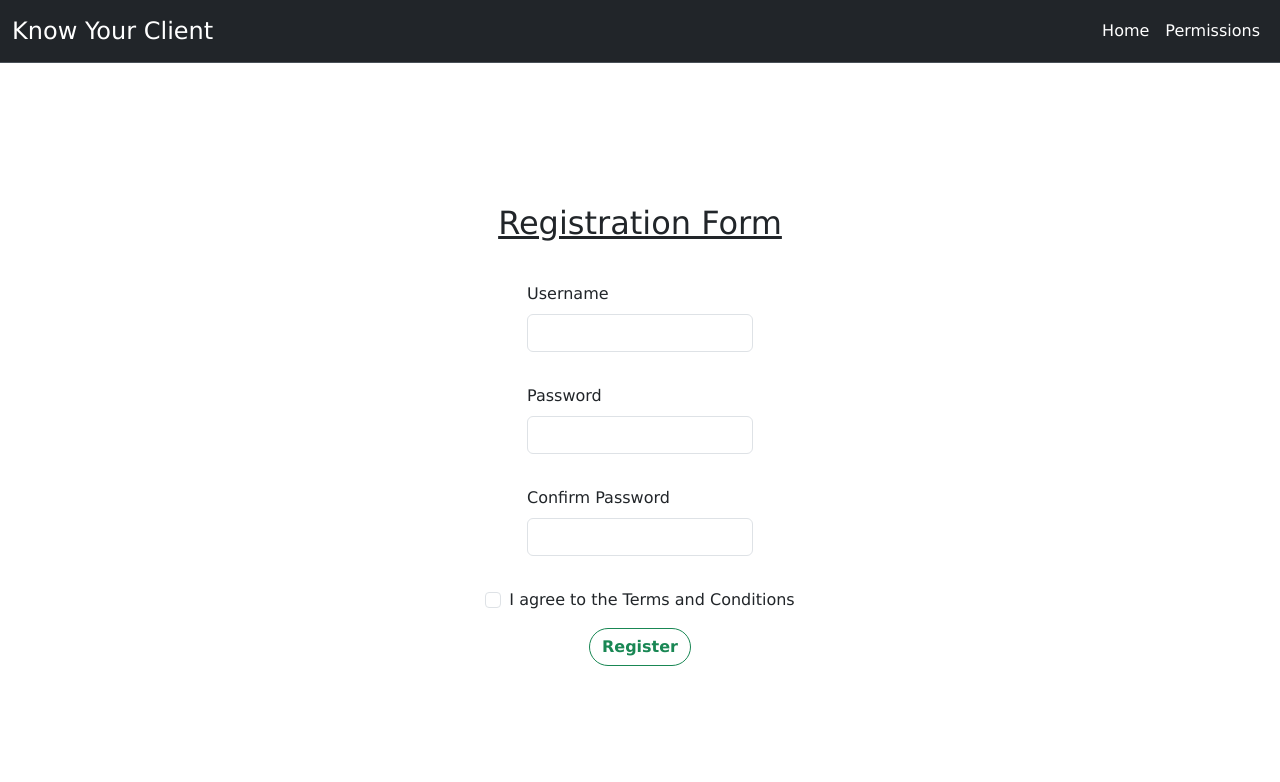
After one commit to RushilReddy909/Backend-Landing-Page, a Flask app: page /signup in a window 1280 px wide. The commit adds this page. Shown: the top 782 px of the page. Run offline with Flask 3, Linux system fonts and the light colour scheme.

Commit message:
Implemented Signup and Login

```diff
--- a/app.py
+++ b/app.py
@@ -1,15 +1,25 @@
 from datetime import timedelta
 import os
-from flask import Flask, render_template, session, request, redirect
+from flask import Flask, render_template, session, request, redirect, flash, get_flashed_messages, url_for
 from dotenv import load_dotenv
+from pymongo import MongoClient
+from helper import check_email, login_required
+from bson import ObjectId
 
 load_dotenv() #Load all .env variables
 
+#Flask initialization and Session setup
 app = Flask(__name__)
 app.secret_key = os.getenv('SECRET_KEY')
 app.permanent_session_lifetime = timedelta(hours=1)
 
+# MongoDB connection
+client = MongoClient(os.getenv('MONGO_URL'))
+users = client["users"]
+
+#Routing for all destinations
 @app.route("/", methods=["GET", "POST"])
+@login_required
 def index():
     if request.method == "POST":
         name = request.form["name"]
@@ -17,11 +27,64 @@ def index():
         phone = request.form["phone"]
         address = request.form["address"]
 
+        details = users['details']
+
         #Validation TODO
 
+
         #Update to Database
+        data = {
+            'name': name,
+            'email': email,
+            'phone': phone,
+            'address': address,
+        }
+
+        details.insert_one(data)
 
     return render_template("index.html")
 
+@app.route("/signup", methods=["GET", "POST"])
+def signup():
+    if request.method == "POST":
+        username = request.form["username"]
+        password = request.form["password"]
+        cpassword = request.form["cpassword"]
+
+        login_info = users['login_info']
+        #Validation
+
+
+        #Add to Database
+        data = {
+            'username': username,
+            'password': password,
+        }
+
+        login_info.insert_one(data)
+        return redirect(url_for('login'))
+
+    return render_template("signup.html")
+
+@app.route("/login", methods=["GET", "POST"])
+def login():
+    if request.method == "POST":
+        username = request.form["username"]
+        password = request.form["password"]
+
+        login_info = users["login_info"]
+        data = login_info.find_one({
+            'username': username,
+            'password': password,
+        })
+        #Validation
+
+
+        #Add Session
+        session['id'] = str(data['_id'])
+        return redirect(url_for('index'))
+
+    return render_template("login.html")
+
 if __name__ == "__main__":
     app.run(debug=True)
--- a/static/style.css
+++ b/static/style.css
@@ -3,6 +3,13 @@
 }
 
 main {
+    display: flex;
+    align-items: center;
+    justify-content: center;
+    min-height: 90vh
+}
+
+.center-flex {
     display: flex;
     align-items: center;
     justify-content: center;
@@ -26,6 +33,6 @@ main {
 
 .form-button > button {
     font-weight: bold;
-    width: 35%;
+    /* width: 35%; */
     border-radius: 20px;
 }
--- /dev/null
+++ b/templates/signup.html
@@ -0,0 +1,32 @@
+{% extends "layout.html" %}
+
+{% block title %} Signup {% endblock %}
+
+{% block main %}
+    <div style="width: 50%;">
+        <form method="post">
+            <h2 style="text-align: center; text-decoration: underline;" class="my-4">Registration Form</h2>
+            <div class="center-flex" style="flex-direction: column;">
+                <div class="my-3">
+                    <label for="username" class="form-label">Username</label>
+                    <input type="text" id="username" name="username" required class="form-control">
+                </div>
+                <div class="my-3">
+                    <label for="password" class="form-label">Password</label>
+                    <input type="password" id="password" name="password" required class="form-control">
+                </div>
+                <div class="my-3">
+                    <label for="cpassword" class="form-label">Confirm Password</label>
+                    <input type="password" id="cpassword" name="cpassword" required class="form-control">
+                </div>
+                <div class="form-check my-3">
+                    <input class="form-check-input" type="checkbox" value="" id="check" required>
+                    <label class="form-check-label" for="check">I agree to the Terms and Conditions</label>
+                </div>
+                <div class="form-button px-4">
+                    <button type="submit" class="btn btn-outline-success">Register</button>
+                </div>
+            </div>
+        </form>
+    </div>
+{% endblock %}
```
Also changed, not shown: helper.py (+10 -0 lines), templates/index.html (+5 -5 lines), templates/login.html (added, +24 -0 lines).
